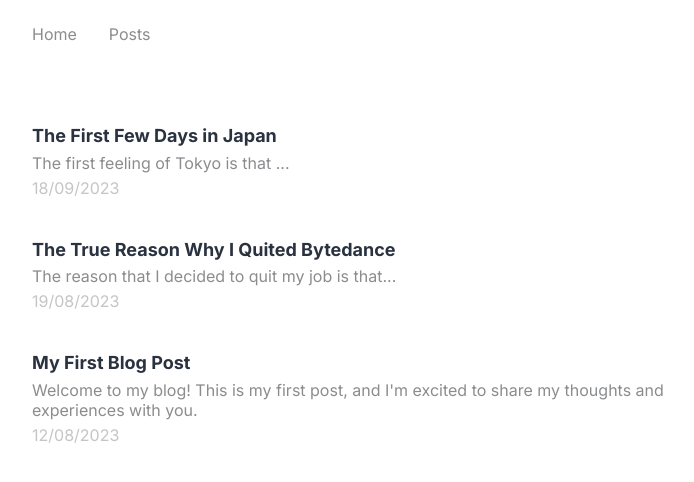
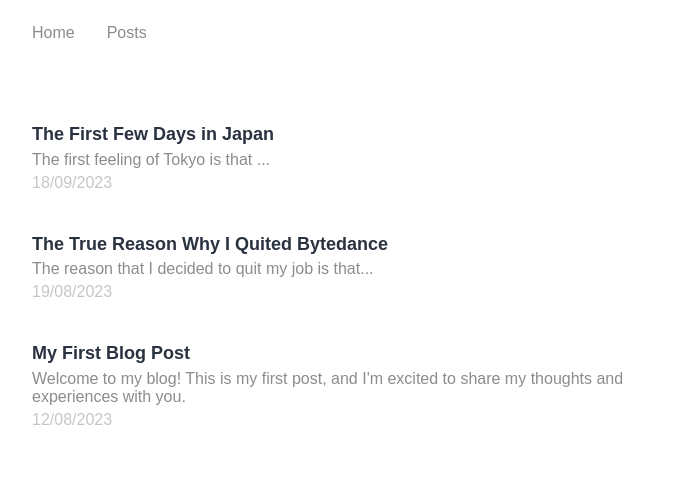
Before and after one commit to yijiudd/blog, a Next.js app: page /posts in a window 1280 px wide. Shown: the top 482 px of the page, without its empty margins (288-982 px from the left). Built offline with nearby package versions, Linux system fonts and the light colour scheme.

Commit message:
fix:font style

```diff
--- a/app/posts/[slug]/page.module.css
+++ b/app/posts/[slug]/page.module.css
@@ -1,6 +1,7 @@
 .header {
     padding-top: 1.5rem;
     padding-bottom: 1.5rem;
+    font-family: 'Poppins', sans-serif;
 }
 
 .container {
@@ -22,6 +23,7 @@
 .main {
     padding-top: 3.5rem;
     padding-bottom: 3.5rem;
+    font-family: 'Poppins', sans-serif;
 }
 
 .mainContainer {
--- a/app/posts/page.module.css
+++ b/app/posts/page.module.css
@@ -1,7 +1,10 @@
 .header {
     padding-top: 1.5rem;
     padding-bottom: 1.5rem;
+    font-family: 'Poppins', sans-serif;
 }
+
+
 
 .container {
 
@@ -22,6 +25,7 @@
 .main {
     padding-top: 3.5rem;
     padding-bottom: 3.5rem;
+    font-family: 'Poppins', sans-serif;
 }
 
 .mainContainer {
@@ -45,7 +49,7 @@
 
 .article p {
     color: #8b8c8e;
-    margin: 0.3rem 0 ;
+    margin: 0.3rem 0;
 }
 
 .article div {
```
